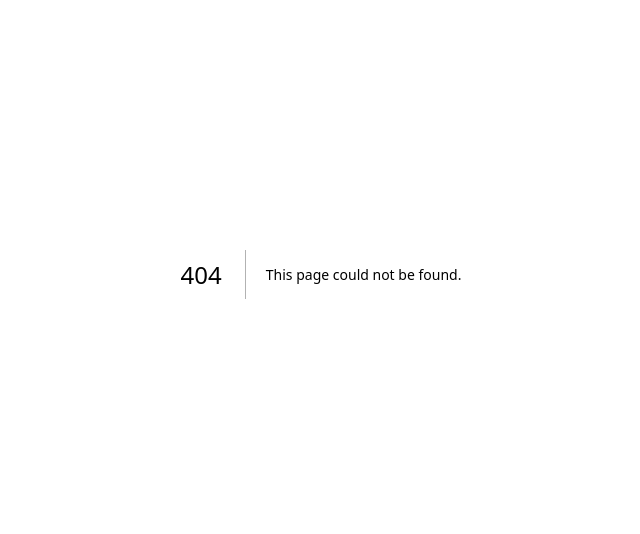
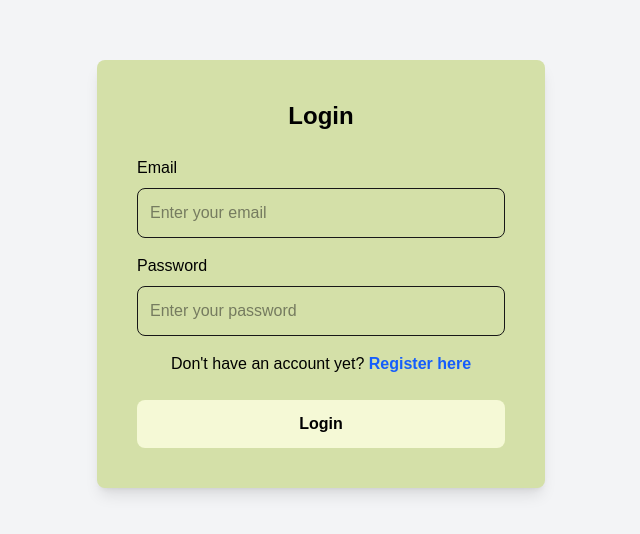
Before and after one commit to aDJi2003/Senior_Project_B3_05, a Next.js app in the folder frontend/: page /login in a window 1280 px wide. Before the commit this address had no page. Shown: the part 126-660 px from the top of the page, without its empty margins (319-959 px from the left). Built offline with nearby package versions, Linux system fonts and the light colour scheme.

Commit message:
feat: login page

```diff
--- /dev/null
+++ b/frontend/src/app/login/page.js
@@ -0,0 +1,47 @@
+"use client";
+import NavbarBackground from "../../components/navbar-background";
+import Footer from "../../components/footer";
+
+export default function Login() {
+    return (
+        <div className="min-h-screen flex flex-col justify-between bg-gray-100">
+        <NavbarBackground />
+        <div className="flex flex-1 justify-center items-center">
+            <div className="bg-[#D4E0A8] p-10 rounded-lg shadow-lg max-w-md w-full">
+            <h2 className="text-2xl font-bold text-center text-black">Login</h2>
+
+            <div className="mt-6">
+                <label className="block text-black">Email</label>
+                <input
+                type="email"
+                className="w-full p-3 mt-2 border rounded-lg focus:outline-none"
+                placeholder="Enter your email"
+                />
+
+                <label className="block text-black mt-4">Password</label>
+                <input
+                type="password"
+                className="w-full p-3 mt-2 border rounded-lg focus:outline-none"
+                placeholder="Enter your password"
+                />
+            </div>
+
+            <p className="text-center text-black mt-4">
+                Don't have an account yet?{" "}
+                <a href="/signup" className="text-blue-600 font-semibold">
+                Register here
+                </a>
+            </p>
+
+            {/* Login Button */}
+            <button className="w-full mt-6 bg-[#F5F9D6] py-3 rounded-lg text-black font-bold hover:bg-[#E8F0C8] transition">
+                Login
+            </button>
+            </div>
+        </div>
+
+        {/* Footer */}
+        <Footer />
+        </div>
+    );
+}
```
